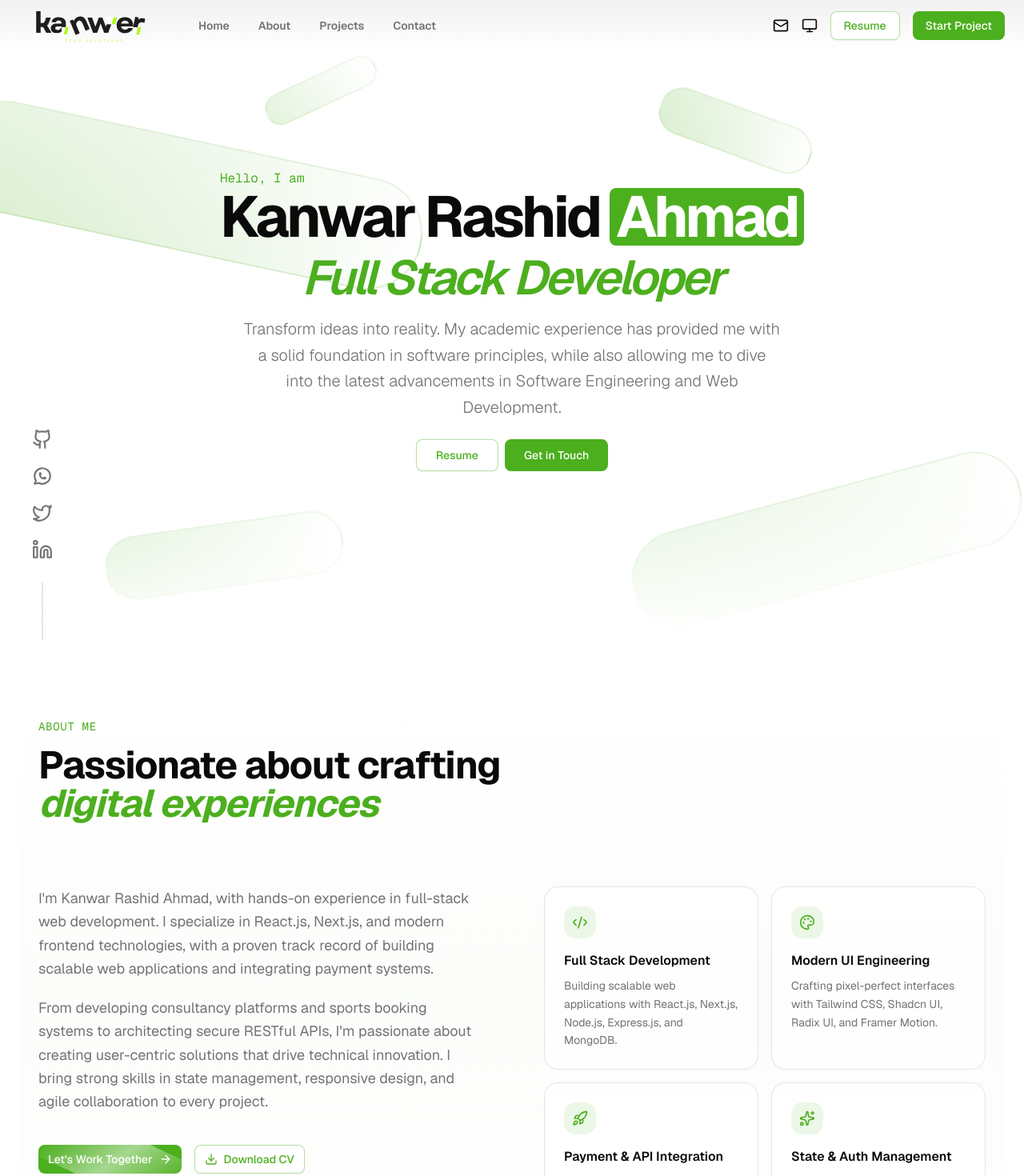
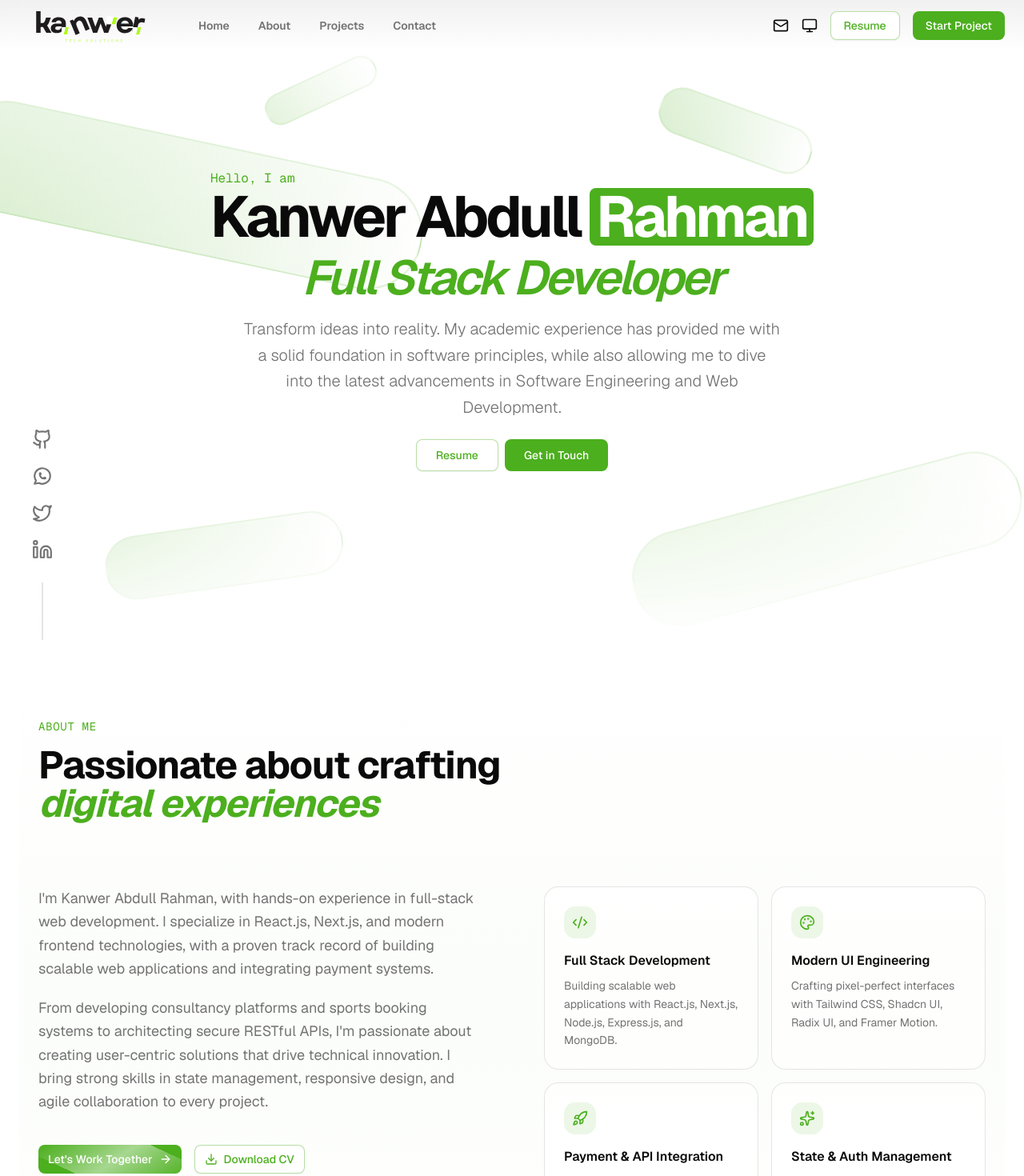
Before and after one commit to kanwar-mana/kanwer_portfolio, a Next.js app: page / in a window 1280 px wide. Shown: the top 1470 px of the page at 80% size. Built offline with nearby package versions, Linux system fonts and the light colour scheme.

Commit message:
refactor: update personal name in contact and about sections for consistency; modify social media links for accuracy

```diff
--- a/app/page.tsx
+++ b/app/page.tsx
@@ -13,8 +13,8 @@ export default function Home() {
       <Header email="kanwarabdullrahman@gmail.com" />
       <HeroGeometric
         badge="Hello, I am"
-        title1="Kanwar Rashid"
-        title2="Ahmad"
+        title1="Kanwer Abdull"
+        title2="Rahman"
         title3="Full Stack Developer"
         description="Transform ideas into reality. My academic experience has provided me with a solid foundation in software principles, while also allowing me to dive into the latest advancements in Software Engineering and Web Development."
       />
--- a/components/sections/about-section.tsx
+++ b/components/sections/about-section.tsx
@@ -146,7 +146,7 @@ export default function AboutSection() {
               className="space-y-5"
             >
               <p className="text-lg text-muted-foreground leading-relaxed">
-                I&apos;m Kanwar Rashid Ahmad, with hands-on experience in
+                I&apos;m Kanwer Abdull Rahman, with hands-on experience in
                 full-stack web development. I specialize in React.js, Next.js,
                 and modern frontend technologies, with a proven track record of
                 building scalable web applications and integrating payment
--- a/components/sections/contact-section.tsx
+++ b/components/sections/contact-section.tsx
@@ -39,8 +39,8 @@ const contactInfo = [
 ];
 
 const socials = [
-  { icon: Github, href: "https://github.com", label: "GitHub" },
-  { icon: Linkedin, href: "https://linkedin.com", label: "LinkedIn" },
+  { icon: Github, href: "https://github.com/kanwar-mana", label: "GitHub" },
+  { icon: Linkedin, href: "https://www.linkedin.com/in/kanwer-abdull-rahman/", label: "LinkedIn" },
   { icon: Twitter, href: "https://twitter.com", label: "Twitter" },
 ];
 
--- a/components/sections/skills-section.tsx
+++ b/components/sections/skills-section.tsx
@@ -97,7 +97,7 @@ export default function SkillsSection() {
               {repeatedIcons(ICONS_ROW1, 4).map((icon, index) => (
                 <div
                   key={index}
-                  className="h-16 w-16 shrink-0 rounded-full bg-white dark:bg-gray-300 shadow-md flex items-center justify-center"
+                  className="sm:h-16 sm:w-16 h-8 w-8 shrink-0 rounded-full bg-white dark:bg-gray-300 shadow-md flex items-center justify-center"
                 >
                   <Image
                     key={index}
@@ -116,7 +116,7 @@ export default function SkillsSection() {
               {repeatedIcons(ICONS_ROW2, 4).map((src, i) => (
                 <div
                   key={i}
-                  className="h-16 w-16 shrink-0 rounded-full bg-white dark:bg-gray-300 shadow-md flex items-center justify-center"
+                  className="sm:h-16 sm:w-16 h-8 w-8 shrink-0 rounded-full bg-white dark:bg-gray-300 shadow-md flex items-center justify-center"
                 >
                   <Image
                     src={src}
@@ -130,8 +130,8 @@ export default function SkillsSection() {
             </div>
 
             {/* Fade overlays */}
-            <div className="absolute left-0 top-0 h-full w-24 bg-linear-to-r from-white dark:from-black to-transparent pointer-events-none" />
-            <div className="absolute right-0 top-0 h-full w-24 bg-linear-to-l from-white dark:from-black to-transparent pointer-events-none" />
+            <div className="absolute left-0 top-0 h-full w-12 sm:w-24 bg-linear-to-r from-white dark:from-black to-transparent pointer-events-none" />
+            <div className="absolute right-0 top-0 h-full w-12 sm:w-24 bg-linear-to-l from-white dark:from-black to-transparent pointer-events-none" />
           </div>
 
           <style jsx>{`
```
